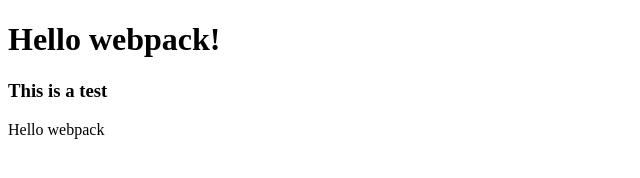
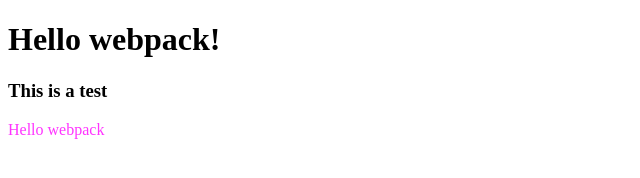
Before and after one commit to mateo951/to-do-list, a website built with webpack: page src/index.html in a window 1280 px wide. Shown: the whole page, without its empty margins (0-640 px from the left). Built offline with nearby package versions, Linux system fonts and the light colour scheme.

Commit message:
Add fix for linters and webpack

```diff
--- a/package.json
+++ b/package.json
@@ -1,7 +1,7 @@
 {
   "name": "to-do-list",
   "version": "1.0.0",
-  "description": "",
+  "description": "The project's goal is to learn how to use webpack. \"To-do list\" is a tool that helps to organize your day. It simply lists the things that you need to do and allows you to mark them as complete. You will build a simple website that allows for doing that, and you will do it using ES6 and Webpack!",
   "private": true,
   "scripts": {
     "test": "echo \"Error: no test specified\" && exit 1",
@@ -38,5 +38,6 @@
     "webpack": "^5.50.0",
     "webpack-cli": "^4.8.0",
     "webpack-dev-server": "^3.11.2"
-  }
+  },
+  "main": "webpack.config.js"
 }
--- a/src/style.css
+++ b/src/style.css
@@ -1,3 +1,3 @@
 .hello {
-  color: bluevioletnp;
+  color: #f3ff;
 }
```
Also changed, not shown: dist/main.js, 1 other file.
